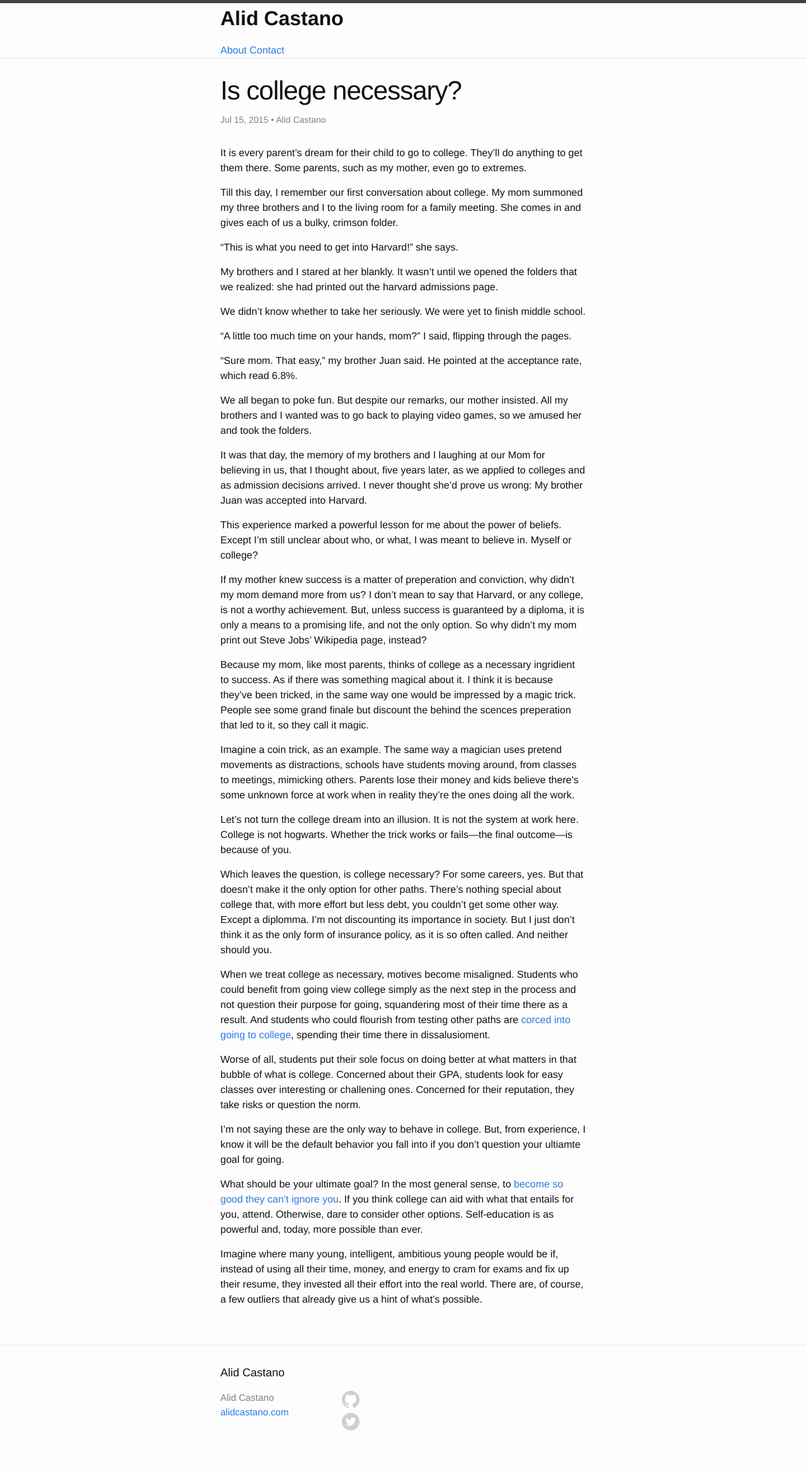
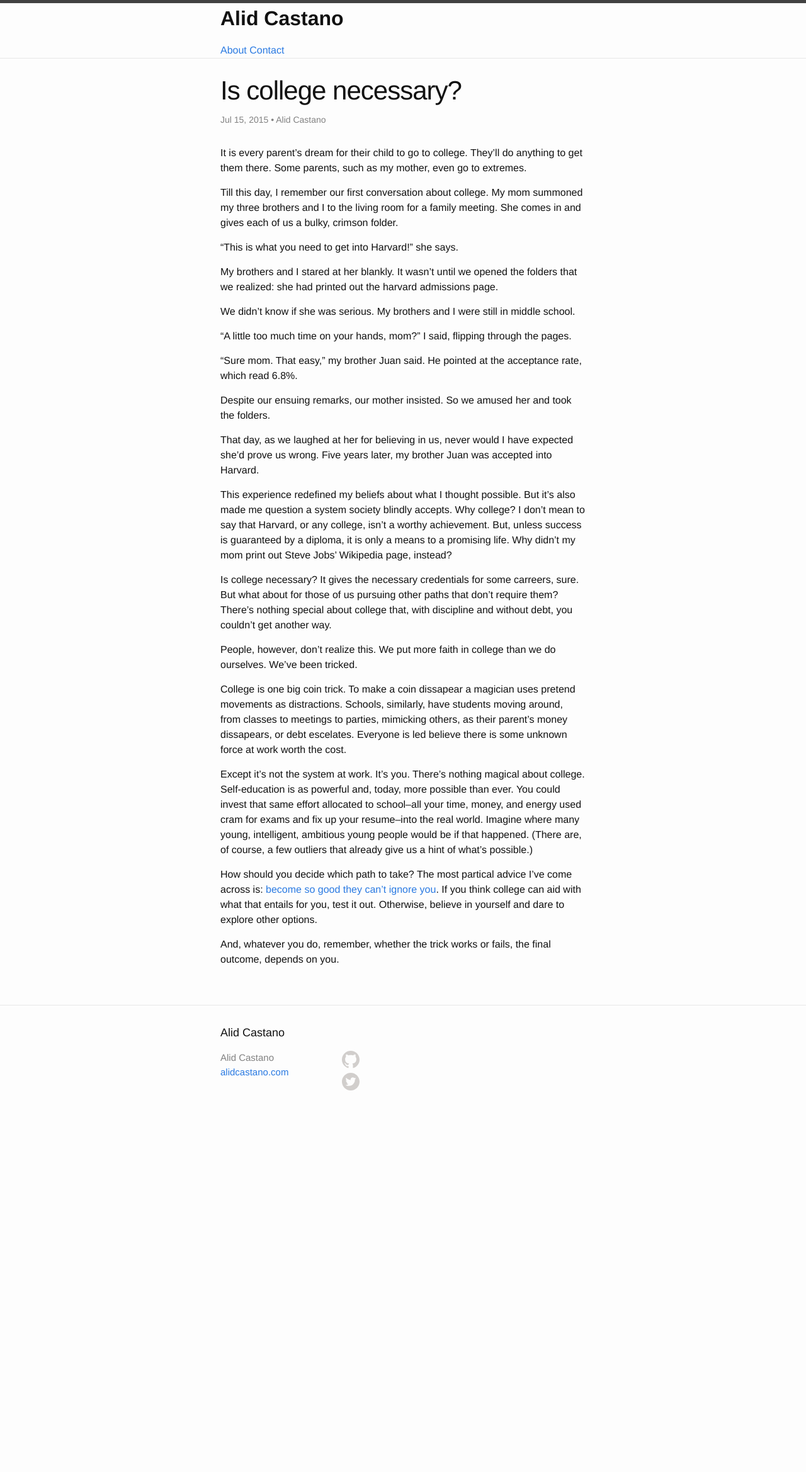
Before and after one commit to alidcastano/alidcastano-jekyll, a Jekyll site: the page built from _posts/2015-07-15-college-illusion.md, in a window 1280 px wide. Shown: the whole page at 63% size. Built offline with Jekyll 4.4.1, drawn with Linux system fonts in a browser that asks for light colours; after the commit the page ends 1798 px from its top, so only the background shows below that.

Commit message:
blog updates

```diff
--- a/_layouts/startups.html
+++ b/_layouts/startups.html
@@ -5,7 +5,7 @@
 	{% include head.html %}
 	<body>
 
-		<div class="wrapper">
+		<div class="container">
 
 		 	<header class="intro">
 		 		<div class="intro-right">
--- a/_posts/2015-07-15-college-illusion.md
+++ b/_posts/2015-07-15-college-illusion.md
@@ -12,40 +12,29 @@ Till this day, I remember our first conversation about college. My mom summoned
 
 My brothers and I stared at her blankly. It wasn't until we opened the folders that we realized: she had printed out the harvard admissions page.
 
-We didn't know whether to take her seriously. We were yet to finish middle school.
+We didn't know if she was serious. My brothers and I were still in middle school.
 
 "A little too much time on your hands, mom?" I said, flipping through the pages.
 
 “Sure mom. That easy," my brother Juan said. He pointed at the acceptance rate, which read 6.8%.
 
-We all began to poke fun. But despite our remarks, our mother insisted. All my brothers and I wanted was to go back to playing video games, so we amused her and took the folders.
+Despite our ensuing remarks, our mother insisted. So we amused her and took the folders.
 
-It was that day, the memory of my brothers and I laughing at our Mom for believing in us, that I thought about, five years later, as we applied to colleges and as admission decisions arrived. I never thought she'd prove us wrong: My brother Juan was accepted into Harvard.
+That day, as we laughed at her for believing in us, never would I have expected she'd prove us wrong. Five years later, my brother Juan was accepted into Harvard.
 
-This experience marked a powerful lesson for me about the power of beliefs. Except I'm still unclear about who, or what, I was meant to believe in. Myself or college?
+This experience redefined my beliefs about what I thought possible. But it's also made me question a system society blindly accepts. Why college? I don't mean to say that Harvard, or any college, isn't a worthy achievement. But, unless success is guaranteed by a diploma, it is only a means to a promising life. Why didn’t my mom print out Steve Jobs’ Wikipedia page, instead?
 
-If my mother knew success is a matter of preperation and conviction, why didn’t my mom demand more from us? I don't mean to say that Harvard, or any college, is not a worthy achievement. But, unless success is guaranteed by a diploma, it is only a means to a promising life, and not the only option. So why didn’t my mom print out Steve Jobs’ Wikipedia page, instead?
+Is college necessary? It gives the necessary credentials for some carreers, sure. But what about for those of us pursuing other paths that don't require them? There's nothing special about college that, with discipline and without debt, you couldn't get another way.
 
-Because my mom, like most parents, thinks of college as a necessary ingridient to success. As if there was something magical about it. I think it is because they've been tricked, in the same way one would be impressed by a magic trick. People see some grand finale but discount the behind the scences preperation that led to it, so they call it magic.
+People, however, don't realize this. We put more faith in college than we do ourselves. We've been tricked.
 
-Imagine a coin trick, as an example. The same way a magician uses pretend movements as distractions, schools have students moving around, from classes to meetings, mimicking others. Parents lose their money and kids believe there’s some unknown force at work when in reality they’re the ones doing all the work.
+College is one big coin trick. To make a coin dissapear a magician uses pretend movements as distractions. Schools, similarly, have students moving around, from classes to meetings to parties, mimicking others, as their parent's money dissapears, or debt escelates. Everyone is led believe there is some unknown force at work worth the cost.
 
-Let's not turn the college dream into an illusion. It is not the system at work here. College is not hogwarts. Whether the trick works or fails—the final outcome—is because of you.
+Except it's not the system at work. It's you. There's nothing magical about college. Self-education is as powerful and, today, more possible than ever. You could invest that same effort allocated to school--all your time, money, and energy used cram for exams and fix up your resume--into the real world. Imagine where many young, intelligent, ambitious young people would be if that happened. (There are, of course, a few outliers that already give us a hint of what’s possible.)
 
-Which leaves the question, is college necessary? For some careers, yes. But that doesn’t make it the only option for other paths. There's nothing special about college that, with more effort but less debt, you couldn't get some other way. Except a diplomma. I'm not discounting its importance in society. But I just don't think it as the only form of insurance policy, as it is so often called. And neither should you.
+How should you decide which path to take? The most partical advice I've come across is: [become so good they can't ignore you][]. If you think college can aid with what that entails for you, test it out. Otherwise, believe in yourself and dare to explore other options.
 
-When we treat college as necessary, motives become misaligned. Students who could benefit from going view college simply as the next step in the process and not question their purpose for going, squandering most of their time there as a result. And students who could flourish from testing other paths are [corced into going to college][], spending their time there in dissalusioment.
-
-Worse of all, students put their sole focus on doing better at what matters in that bubble of what is college. Concerned about their GPA, students look for easy classes over interesting or challening ones. Concerned for their reputation, they take risks or question the norm.
-
-I'm not saying these are the only way to behave in college. But, from experience, I know it will be the default behavior you fall into if you don't question your ultiamte goal for going.
-
-What should be your ultimate goal? In the most general sense, to [become so good they can't ignore you][]. If you think college can aid with what that entails for you, attend. Otherwise, dare to consider other options. Self-education is as powerful and, today, more possible than ever.
-
-Imagine where many young, intelligent, ambitious young people would be if, instead of using all their time, money, and energy to cram for exams and fix up their resume, they invested all their effort into the real world. There are, of course, a few outliers that already give us a hint of what’s possible.
+And, whatever you do, remember, whether the trick works or fails, the final outcome, depends on you.
 
 
 [become so good they can't ignore you]: http://www.amazon.com/Good-They-Cant-Ignore-You/dp/1455509124/ref=sr_1_1?ie=UTF8&qid=1454529562&sr=8-1&keywords=so+good+they+can%27t+ignore+you
-
-<!--[don't get into their dream college]:college-prestige.com-->
-[corced into going to college]:college-forced.com
--- a/_sass/_mixins.scss
+++ b/_sass/_mixins.scss
@@ -4,6 +4,13 @@
 @import "mixins-resume";
 
 
+
+
+
+
+
+
+// block elements
 
 @mixin border-radius($radius) {
   -webkit-border-radius: $radius;
@@ -18,6 +25,27 @@
 }
 
 
+// child elements
+@mixin new-width($amount) {
+    position: relative;
+    width: 100vw;
+    left: calc(-50vw + 50%);
+}
+
+
+
+
+
+
+
+
+
+
+
+
+
+
+
 // Use media queries like this:
 // @include media-query($on-palm) {
 //     .wrapper {
--- a/_sass/_variables.scss
+++ b/_sass/_variables.scss
@@ -25,7 +25,7 @@ $content-width:    700px;
 $resume-width: 	   700px;
 
 $resume-large-width: 900px;
-$screen-width: 	   800px;
+$screen-width: 	   1000px;
 
 $on-palm:          600px;
 $on-laptop:        800px;
--- a/_sass/startups.scss
+++ b/_sass/startups.scss
@@ -1,11 +1,22 @@
 
 
+html {
+  box-sizing: border-box;
+}
+
+*, *:before, *:after {
+  box-sizing: inherit;
+}
+
+/*
 .container {
 	max-width: -webkit-calc(#{$screen-width} - (#{$spacing-unit} * 2));
     max-width:         calc(#{$screen-width} - (#{$spacing-unit} * 2));
     margin: 20px auto;
     padding: 0 $spacing-unit;
 }
+*/
+
 
 .intro {
 	@include outer-container;
@@ -26,5 +37,4 @@
     display: block;
     margin: 0 auto;
   }
-
 }
```
